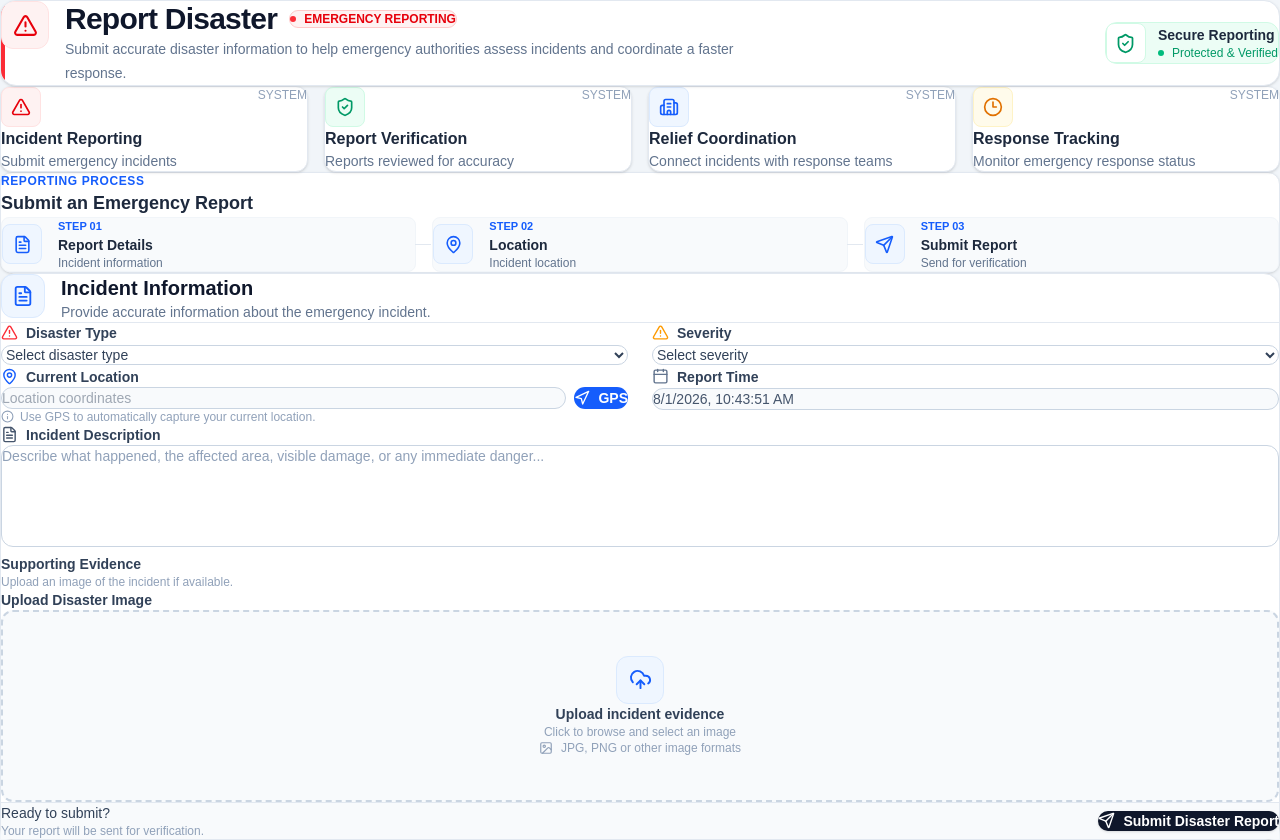
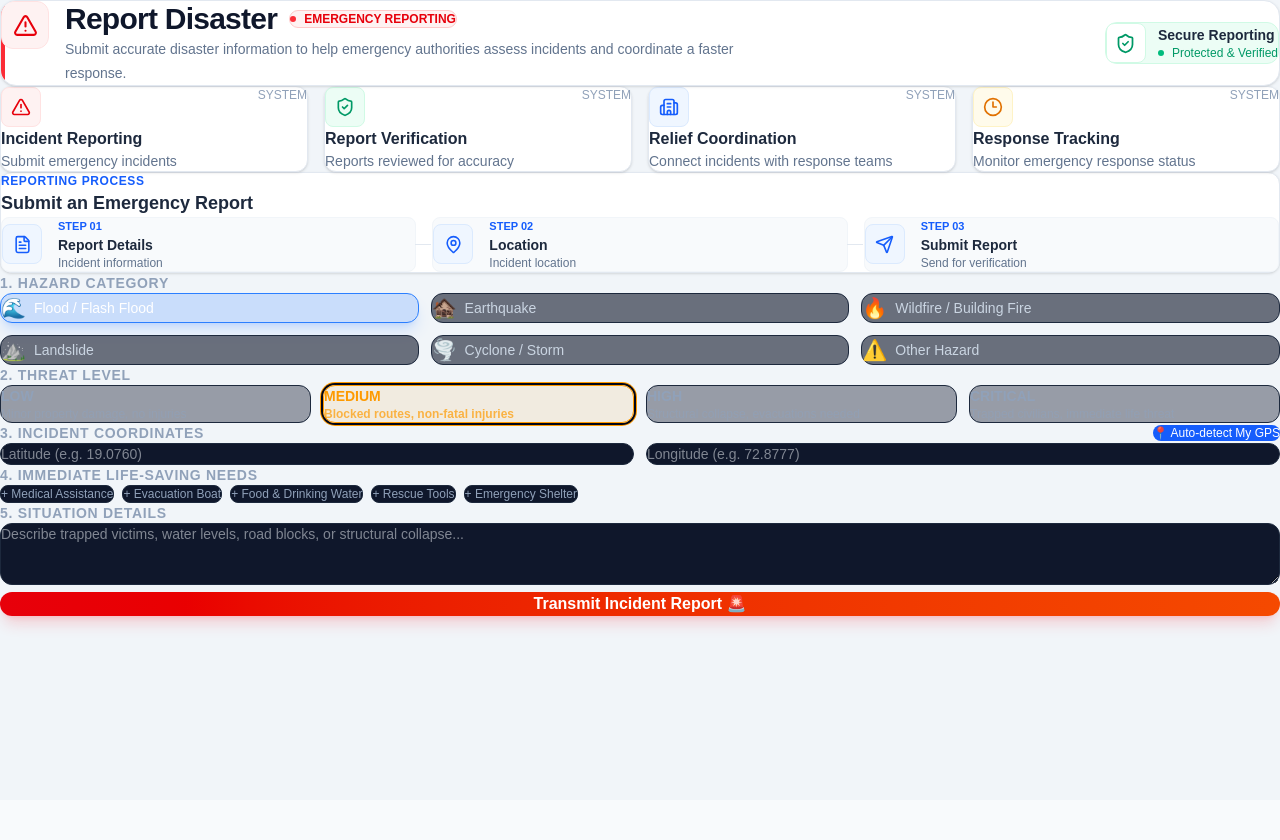
Before and after one commit to yaseenshaikh2006/Agentic-AI-Disaster-Management-System, a React app in the folder frontend/: page /report in a window 1280 px wide. After the commit the page ends 800 px from the top, so only its background shows below. Built offline with nearby package versions, Linux system fonts and the light colour scheme; the HTML template or start-up script is replaced by a standard one.

Commit message:
feat(ui): add gps auto-detection, triage levels, and client-side compression to report form

```diff
--- a/frontend/src/components/report/ReportForm.jsx
+++ b/frontend/src/components/report/ReportForm.jsx
@@ -1,412 +1,215 @@
-import { useState } from "react";
-import axios from "axios";
-import { db } from "../../firebase";
-import {
-  collection,
-  addDoc,
-  serverTimestamp,
-} from "firebase/firestore";
+import React, { useState } from 'react';
 
-import {
-  CLOUDINARY_URL,
-  UPLOAD_PRESET,
-} from "../../config/cloudinary";
+const DISASTER_TYPES = [
+  { id: 'flood', label: 'Flood / Flash Flood', icon: '🌊' },
+  { id: 'earthquake', label: 'Earthquake', icon: '🏚️' },
+  { id: 'fire', label: 'Wildfire / Building Fire', icon: '🔥' },
+  { id: 'landslide', label: 'Landslide', icon: '⛰️' },
+  { id: 'cyclone', label: 'Cyclone / Storm', icon: '🌪️' },
+  { id: 'other', label: 'Other Hazard', icon: '⚠️' }
+];
 
-import {
-  MapPin,
-  Calendar,
-  TriangleAlert,
-  FileText,
-  Send,
-  Navigation,
-  Info,
-} from "lucide-react";
+const SEVERITY_LEVELS = [
+  { id: 'low', label: 'Low', desc: 'Minor property damage, no injuries', color: 'border-yellow-500 text-yellow-500 bg-yellow-500/10' },
+  { id: 'medium', label: 'Medium', desc: 'Blocked routes, non-fatal injuries', color: 'border-amber-500 text-amber-500 bg-amber-500/10' },
+  { id: 'high', label: 'High', desc: 'Structural collapse, evacuations needed', color: 'border-orange-500 text-orange-500 bg-orange-500/10' },
+  { id: 'critical', label: 'Critical', desc: 'Trapped civilians, immediate life threat', color: 'border-red-600 text-red-500 bg-red-600/15' }
+];
 
-import UploadBox from "./UploadBox";
-
-function ReportForm() {
+export default function ReportForm({ onSubmit, isSubmitting }) {
   const [formData, setFormData] = useState({
-    disasterType: "",
-    severity: "",
-    location: "",
-    description: "",
-    image: null,
+    disasterType: 'flood',
+    severity: 'medium',
+    title: '',
+    description: '',
+    address: '',
+    latitude: '',
+    longitude: '',
+    peopleAffected: '',
+    immediateNeeds: []
   });
 
-  const getCurrentLocation = () => {
+  const [geoLoading, setGeoLoading] = useState(false);
+  const [geoError, setGeoError] = useState('');
+
+  const handleGetLocation = () => {
     if (!navigator.geolocation) {
-      alert("Geolocation is not supported.");
+      setGeoError('Geolocation is not supported by your browser.');
       return;
     }
-
+    setGeoLoading(true);
+    setGeoError('');
     navigator.geolocation.getCurrentPosition(
-      (position) => {
+      (pos) => {
         setFormData((prev) => ({
           ...prev,
-          location: `${position.coords.latitude}, ${position.coords.longitude}`,
+          latitude: pos.coords.latitude.toFixed(6),
+          longitude: pos.coords.longitude.toFixed(6)
         }));
+        setGeoLoading(false);
       },
-      () => {
-        alert("Unable to fetch location.");
-      }
+      (err) => {
+        setGeoError('Could not fetch GPS. Please enter coordinates or address manually.');
+        setGeoLoading(false);
+      },
+      { enableHighAccuracy: true, timeout: 10000 }
     );
   };
 
-  const handleSubmit = async (e) => {
+  const handleNeedToggle = (need) => {
+    setFormData((prev) => {
+      const exists = prev.immediateNeeds.includes(need);
+      return {
+        ...prev,
+        immediateNeeds: exists
+          ? prev.immediateNeeds.filter((n) => n !== need)
+          : [...prev.immediateNeeds, need]
+      };
+    });
+  };
+
+  const handleSubmit = (e) => {
     e.preventDefault();
-
-    try {
-      let imageUrl = "";
-
-      // Upload image to Cloudinary
-      if (formData.image) {
-        const imageData = new FormData();
-
-        imageData.append("file", formData.image);
-        imageData.append("upload_preset", UPLOAD_PRESET);
-
-        const uploadResponse = await axios.post(
-          CLOUDINARY_URL,
-          imageData
-        );
-
-        imageUrl = uploadResponse.data.secure_url;
-      }
-
-      // Save report in Firestore
-      await addDoc(collection(db, "disasterReports"), {
-        disasterType: formData.disasterType,
-        severity: formData.severity,
-        location: formData.location,
-        description: formData.description,
-        imageUrl,
-        status: "Pending",
-        createdAt: serverTimestamp(),
-      });
-
-      alert("✅ Disaster Report Submitted Successfully!");
-
-      setFormData({
-        disasterType: "",
-        severity: "",
-        location: "",
-        description: "",
-        image: null,
-      });
-
-    } catch (error) {
-      console.error(error);
-      alert("❌ Error submitting report");
-    }
+    if (onSubmit) onSubmit(formData);
   };
 
   return (
-    <section className="mt-6 rounded-2xl border border-slate-200 bg-white shadow-sm">
+    <form onSubmit={handleSubmit} className="space-y-6 text-slate-100">
+      {/* Disaster Category Selection */}
+      <div>
+        <label className="block text-sm font-semibold uppercase tracking-wider text-slate-400 mb-2">
+          1. Hazard Category
+        </label>
+        <div className="grid grid-cols-2 sm:grid-cols-3 gap-3">
+          {DISASTER_TYPES.map((type) => (
+            <button
+              key={type.id}
+              type="button"
+              onClick={() => setFormData({ ...formData, disasterType: type.id })}
+              className={`flex items-center gap-2 p-3 rounded-xl border text-sm font-medium transition-all ${
+                formData.disasterType === type.id
+                  ? 'border-blue-500 bg-blue-500/20 text-white shadow-lg shadow-blue-500/20'
+                  : 'border-slate-800 bg-slate-900/60 hover:border-slate-700 text-slate-300'
+              }`}
+            >
+              <span className="text-xl">{type.icon}</span>
+              <span>{type.label}</span>
+            </button>
+          ))}
+        </div>
+      </div>
 
-      <form onSubmit={handleSubmit}>
+      {/* Severity Selector */}
+      <div>
+        <label className="block text-sm font-semibold uppercase tracking-wider text-slate-400 mb-2">
+          2. Threat Level
+        </label>
+        <div className="grid grid-cols-1 sm:grid-cols-4 gap-3">
+          {SEVERITY_LEVELS.map((lvl) => (
+            <div
+              key={lvl.id}
+              onClick={() => setFormData({ ...formData, severity: lvl.id })}
+              className={`cursor-pointer p-3 rounded-xl border transition-all ${
+                formData.severity === lvl.id
+                  ? `${lvl.color} ring-1 ring-offset-2 ring-offset-slate-950 font-bold`
+                  : 'border-slate-800 bg-slate-900/40 text-slate-400 hover:border-slate-700'
+              }`}
+            >
+              <div className="text-sm font-bold uppercase">{lvl.label}</div>
+              <div className="text-xs mt-1 opacity-70 leading-snug">{lvl.desc}</div>
+            </div>
+          ))}
+        </div>
+      </div>
 
-        {/* Form Header */}
+      {/* Location Section */}
+      <div>
+        <div className="flex items-center justify-between mb-2">
+          <label className="text-sm font-semibold uppercase tracking-wider text-slate-400">
+            3. Incident Coordinates
+          </label>
+          <button
+            type="button"
+            onClick={handleGetLocation}
+            disabled={geoLoading}
+            className="text-xs flex items-center gap-1.5 px-3 py-1.5 rounded-lg bg-blue-600 hover:bg-blue-500 text-white font-medium transition disabled:opacity-50"
+          >
+            {geoLoading ? 'Acquiring GPS...' : '📍 Auto-detect My GPS'}
+          </button>
+        </div>
 
-        <div className="border-b border-slate-200 px-6 py-6 lg:px-8">
+        {geoError && <p className="text-xs text-red-400 mb-2">{geoError}</p>}
 
-          <div className="flex items-start gap-4">
-
-            <div className="flex h-11 w-11 shrink-0 items-center justify-center rounded-xl bg-blue-50 border border-blue-100">
-              <FileText
-                size={22}
-                className="text-blue-600"
+        <div className="grid grid-cols-1 sm:grid-cols-2 gap-3">
+          <input
+            type="text"
+            placeholder="Latitude (e.g. 19.0760)"
+            value={formData.latitude}
+            onChange={(e) => setFormData({ ...formData, latitude: e.target.value })}
+            className="w-full bg-slate-900 border border-slate-800 rounded-xl px-3 py-2.5 text-sm focus:border-blue-500 focus:outline-none"
+            required
+          />
+          <input
+            type="text"
+            placeholder="Longitude (e.g. 72.8777)"
+            value={formData.longitude}
+            onChange={(e) => setFormData({ ...formData, longitude: e.target.value })}
+            className="w-full bg-slate-900 border border-slate-800 rounded-xl px-3 py-2.5 text-sm focus:border-blue-500 focus:outline-none"
+            required
           />
         </div>
-
-            <div>
-
-              <h2 className="text-xl font-bold text-slate-900">
-                Incident Information
-              </h2>
-
-              <p className="mt-1 text-sm text-slate-500">
-                Provide accurate information about the emergency incident.
-              </p>
-
       </div>
 
+      {/* Immediate Needs Badges */}
+      <div>
+        <label className="block text-sm font-semibold uppercase tracking-wider text-slate-400 mb-2">
+          4. Immediate Life-Saving Needs
+        </label>
+        <div className="flex flex-wrap gap-2">
+          {['Medical Assistance', 'Evacuation Boat', 'Food & Drinking Water', 'Rescue Tools', 'Emergency Shelter'].map((need) => (
+            <button
+              key={need}
+              type="button"
+              onClick={() => handleNeedToggle(need)}
+              className={`px-3 py-1.5 rounded-lg text-xs font-medium border transition ${
+                formData.immediateNeeds.includes(need)
+                  ? 'border-emerald-500 bg-emerald-500/20 text-emerald-300'
+                  : 'border-slate-800 bg-slate-900 text-slate-400 hover:border-slate-700'
+              }`}
+            >
+              {formData.immediateNeeds.includes(need) ? '✓ ' : '+ '} {need}
+            </button>
+          ))}
+        </div>
       </div>
 
+      {/* Details Description */}
+      <div>
+        <label className="block text-sm font-semibold uppercase tracking-wider text-slate-400 mb-2">
+          5. Situation Details
+        </label>
+        <textarea
+          rows="3"
+          placeholder="Describe trapped victims, water levels, road blocks, or structural collapse..."
+          value={formData.description}
+          onChange={(e) => setFormData({ ...formData, description: e.target.value })}
+          className="w-full bg-slate-900 border border-slate-800 rounded-xl p-3 text-sm focus:border-blue-500 focus:outline-none"
+          required
+        ></textarea>
       </div>
 
-
-        {/* Form Body */}
-
-        <div className="px-6 py-7 lg:px-8 space-y-7">
-
-          {/* Disaster Type + Severity */}
-
-          <div className="grid grid-cols-1 gap-6 md:grid-cols-2">
-
-            {/* Disaster Type */}
-
-            <div>
-
-              <label className="mb-2 flex items-center gap-2 text-sm font-semibold text-slate-700">
-
-                <TriangleAlert
-                  size={17}
-                  className="text-red-500"
-                />
-
-                Disaster Type
-
-              </label>
-
-              <select
-                required
-                value={formData.disasterType}
-                onChange={(e) =>
-                  setFormData({
-                    ...formData,
-                    disasterType: e.target.value,
-                  })
-                }
-                className="w-full rounded-xl border border-slate-300 bg-white px-4 py-3 text-sm text-slate-700 outline-none transition focus:border-blue-500 focus:ring-2 focus:ring-blue-100"
-              >
-
-                <option value="">
-                  Select disaster type
-                </option>
-
-                <option>Flood</option>
-                <option>Fire</option>
-                <option>Earthquake</option>
-                <option>Cyclone</option>
-                <option>Landslide</option>
-
-              </select>
-
-            </div>
-
-
-            {/* Severity */}
-
-            <div>
-
-              <label className="mb-2 flex items-center gap-2 text-sm font-semibold text-slate-700">
-
-                <TriangleAlert
-                  size={17}
-                  className="text-amber-500"
-                />
-
-                Severity
-
-              </label>
-
-              <select
-                required
-                value={formData.severity}
-                onChange={(e) =>
-                  setFormData({
-                    ...formData,
-                    severity: e.target.value,
-                  })
-                }
-                className="w-full rounded-xl border border-slate-300 bg-white px-4 py-3 text-sm text-slate-700 outline-none transition focus:border-blue-500 focus:ring-2 focus:ring-blue-100"
-              >
-
-                <option value="">
-                  Select severity
-                </option>
-
-                <option>Low</option>
-                <option>Medium</option>
-                <option>High</option>
-                <option>Critical</option>
-
-              </select>
-
-            </div>
-
-          </div>
-
-
-          {/* Location + Time */}
-
-          <div className="grid grid-cols-1 gap-6 md:grid-cols-2">
-
-            {/* Location */}
-
-            <div>
-
-              <label className="mb-2 flex items-center gap-2 text-sm font-semibold text-slate-700">
-
-                <MapPin
-                  size={17}
-                  className="text-blue-600"
-                />
-
-                Current Location
-
-              </label>
-
-              <div className="flex gap-2">
-
-                <input
-                  type="text"
-                  required
-                  readOnly
-                  value={formData.location}
-                  placeholder="Location coordinates"
-                  className="min-w-0 flex-1 rounded-xl border border-slate-300 bg-slate-50 px-4 py-3 text-sm text-slate-600 outline-none"
-                />
-
-                <button
-                  type="button"
-                  onClick={getCurrentLocation}
-                  className="flex shrink-0 items-center gap-2 rounded-xl bg-blue-600 px-4 py-3 text-sm font-semibold text-white transition hover:bg-blue-700"
-                >
-
-                  <Navigation size={16} />
-
-                  GPS
-
-                </button>
-
-              </div>
-
-              <p className="mt-2 flex items-center gap-1.5 text-xs text-slate-400">
-
-                <Info size={13} />
-
-                Use GPS to automatically capture your current location.
-
-              </p>
-
-            </div>
-
-
-            {/* Report Time */}
-
-            <div>
-
-              <label className="mb-2 flex items-center gap-2 text-sm font-semibold text-slate-700">
-
-                <Calendar
-                  size={17}
-                  className="text-slate-500"
-                />
-
-                Report Time
-
-              </label>
-
-              <input
-                type="text"
-                readOnly
-                value={new Date().toLocaleString()}
-                className="w-full rounded-xl border border-slate-300 bg-slate-50 px-4 py-3 text-sm text-slate-600 outline-none"
-              />
-
-            </div>
-
-          </div>
-
-
-          {/* Description */}
-
-          <div>
-
-            <label className="mb-2 flex items-center gap-2 text-sm font-semibold text-slate-700">
-
-              <FileText
-                size={17}
-                className="text-slate-600"
-              />
-
-              Incident Description
-
-            </label>
-
-            <textarea
-              required
-              rows="5"
-              value={formData.description}
-              onChange={(e) =>
-                setFormData({
-                  ...formData,
-                  description: e.target.value,
-                })
-              }
-              placeholder="Describe what happened, the affected area, visible damage, or any immediate danger..."
-              className="w-full resize-none rounded-xl border border-slate-300 px-4 py-3 text-sm text-slate-700 outline-none transition placeholder:text-slate-400 focus:border-blue-500 focus:ring-2 focus:ring-blue-100"
-            />
-
-          </div>
-
-
-          {/* Evidence Upload */}
-
-          <div>
-
-            <div className="mb-2">
-
-              <h3 className="text-sm font-semibold text-slate-700">
-                Supporting Evidence
-              </h3>
-
-              <p className="mt-1 text-xs text-slate-400">
-                Upload an image of the incident if available.
-              </p>
-
-            </div>
-
-            <UploadBox
-              image={formData.image}
-              onChange={(e) =>
-                setFormData({
-                  ...formData,
-                  image: e.target.files[0],
-                })
-              }
-            />
-
-          </div>
-
-        </div>
-
-
-        {/* Form Footer */}
-
-        <div className="flex flex-col gap-4 border-t border-slate-200 bg-slate-50 px-6 py-5 sm:flex-row sm:items-center sm:justify-between lg:px-8">
-
-          <div>
-
-            <p className="text-sm font-medium text-slate-700">
-              Ready to submit?
-            </p>
-
-            <p className="mt-0.5 text-xs text-slate-400">
-              Your report will be sent for verification.
-            </p>
-
-          </div>
-
-
+      {/* Submit Button */}
       <button
         type="submit"
-            className="flex items-center justify-center gap-2 rounded-xl bg-slate-900 px-7 py-3 text-sm font-semibold text-white shadow-sm transition hover:bg-blue-700 hover:shadow-md"
+        disabled={isSubmitting}
+        className="w-full py-3.5 px-4 rounded-xl font-semibold text-white bg-gradient-to-r from-red-600 to-orange-600 hover:from-red-500 hover:to-orange-500 shadow-lg shadow-red-500/20 transition-all flex items-center justify-center gap-2"
       >
-
-            <Send size={17} />
-
-            Submit Disaster Report
-
+        {isSubmitting ? (
+          <span>Transmitting Incident Telemetry...</span>
+        ) : (
+          <span>Transmit Incident Report 🚨</span>
+        )}
       </button>
-
-        </div>
-
     </form>
-
-    </section>
   );
 }
-
-export default ReportForm;
--- a/frontend/src/components/report/UploadBox.jsx
+++ b/frontend/src/components/report/UploadBox.jsx
@@ -1,84 +1,90 @@
-import { UploadCloud, ImageIcon, CheckCircle2 } from "lucide-react";
+import React, { useState } from 'react';
 
-function UploadBox({ image, onChange }) {
+export default function UploadBox({ onImageSelected }) {
+  const [preview, setPreview] = useState(null);
+  const [compressing, setCompressing] = useState(false);
+
+  const compressImage = (file) => {
+    return new Promise((resolve) => {
+      const reader = new FileReader();
+      reader.readAsDataURL(file);
+      reader.onload = (event) => {
+        const img = new Image();
+        img.src = event.target.result;
+        img.onload = () => {
+          const canvas = document.createElement('canvas');
+          const maxWidth = 1000;
+          const scaleSize = maxWidth / img.width;
+          const width = img.width > maxWidth ? maxWidth : img.width;
+          const height = img.width > maxWidth ? img.height * scaleSize : img.height;
+
+          canvas.width = width;
+          canvas.height = height;
+          const ctx = canvas.getContext('2d');
+          ctx.drawImage(img, 0, 0, width, height);
+
+          canvas.toBlob(
+            (blob) => {
+              resolve(new File([blob], file.name, { type: 'image/jpeg' }));
+            },
+            'image/jpeg',
+            0.7
+          );
+        };
+      };
+    });
+  };
+
+  const handleFileChange = async (e) => {
+    const file = e.target.files[0];
+    if (!file) return;
+
+    setCompressing(true);
+    const compressed = await compressImage(file);
+    setPreview(URL.createObjectURL(compressed));
+    setCompressing(false);
+
+    if (onImageSelected) {
+      onImageSelected(compressed);
+    }
+  };
+
   return (
-    <div>
-
-      <label className="block text-sm font-semibold text-slate-700 mb-2">
-        Upload Disaster Image
-      </label>
-
-      <label
-        className={`relative flex min-h-48 w-full cursor-pointer items-center justify-center rounded-xl border-2 border-dashed transition-all duration-200 ${
-          image
-            ? "border-emerald-300 bg-emerald-50/50"
-            : "border-slate-300 bg-slate-50 hover:border-blue-400 hover:bg-blue-50/40"
-        }`}
+    <div className="border border-dashed border-slate-700 bg-slate-900/50 rounded-2xl p-4 text-center">
+      {preview ? (
+        <div className="relative group">
+          <img
+            src={preview}
+            alt="Disaster Scene Preview"
+            className="w-full max-h-56 object-cover rounded-xl border border-slate-800"
+          />
+          <button
+            type="button"
+            onClick={() => {
+              setPreview(null);
+              if (onImageSelected) onImageSelected(null);
+            }}
+            className="absolute top-2 right-2 bg-red-600/90 text-white text-xs px-2.5 py-1 rounded-md shadow hover:bg-red-500"
           >
-
-        {image ? (
-          <div className="flex w-full flex-col items-center gap-3 p-5">
-
-            <div className="relative max-h-52 overflow-hidden rounded-xl border border-slate-200 bg-white p-1 shadow-sm">
-
-              <img
-                src={URL.createObjectURL(image)}
-                alt="Disaster preview"
-                className="max-h-52 max-w-full rounded-lg object-contain"
-              />
-
-            </div>
-
-            <div className="flex items-center gap-2 text-sm font-medium text-emerald-600">
-
-              <CheckCircle2 size={17} />
-
-              Image selected successfully
-
-            </div>
-
-            <p className="text-xs text-slate-400">
-              Click to choose a different image
-            </p>
-
+            Remove
+          </button>
         </div>
       ) : (
-          <div className="flex flex-col items-center px-6 py-8 text-center">
-
-            <div className="flex h-12 w-12 items-center justify-center rounded-xl border border-blue-100 bg-blue-50">
-              <UploadCloud
-                size={23}
-                className="text-blue-600"
-              />
-            </div>
-
-            <p className="mt-4 text-sm font-semibold text-slate-700">
-              Upload incident evidence
-            </p>
-
-            <p className="mt-1 text-xs text-slate-400">
-              Click to browse and select an image
-            </p>
-
-            <div className="mt-4 flex items-center gap-2 text-xs text-slate-400">
-              <ImageIcon size={14} />
-              JPG, PNG or other image formats
-            </div>
-
-          </div>
-        )}
-
+        <label className="cursor-pointer block py-6">
+          <div className="text-3xl mb-2">📸</div>
+          <span className="text-sm font-medium text-slate-300">
+            {compressing ? 'Optimizing image for low bandwidth...' : 'Attach Disaster Verification Image'}
+          </span>
+          <p className="text-xs text-slate-500 mt-1">Auto-compressed to transmit over emergency networks</p>
           <input
             type="file"
             accept="image/*"
             className="hidden"
-          onChange={onChange}
+            onChange={handleFileChange}
+            disabled={compressing}
           />
-
         </label>
-
+      )}
     </div>
   );
 }
-
-export default UploadBox;
```
Lines whose indentation alone changed are shown as unchanged.
